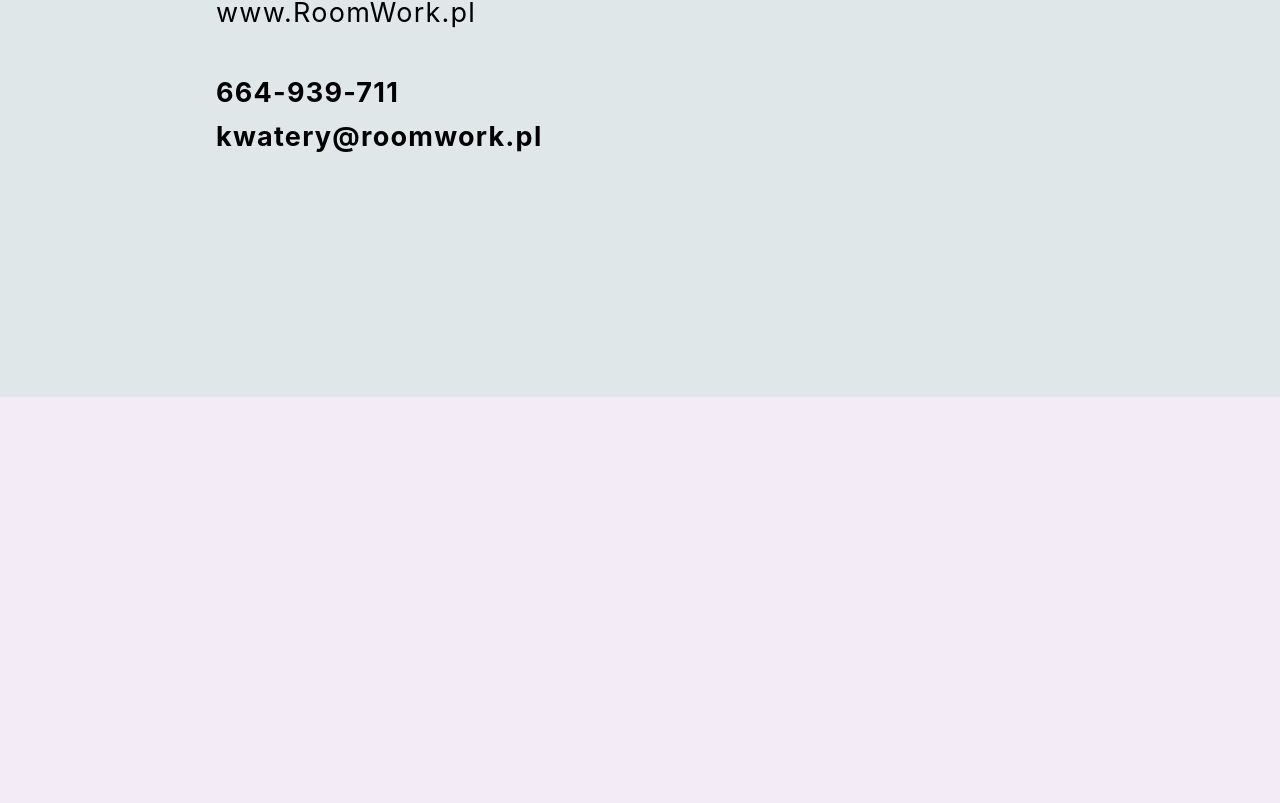
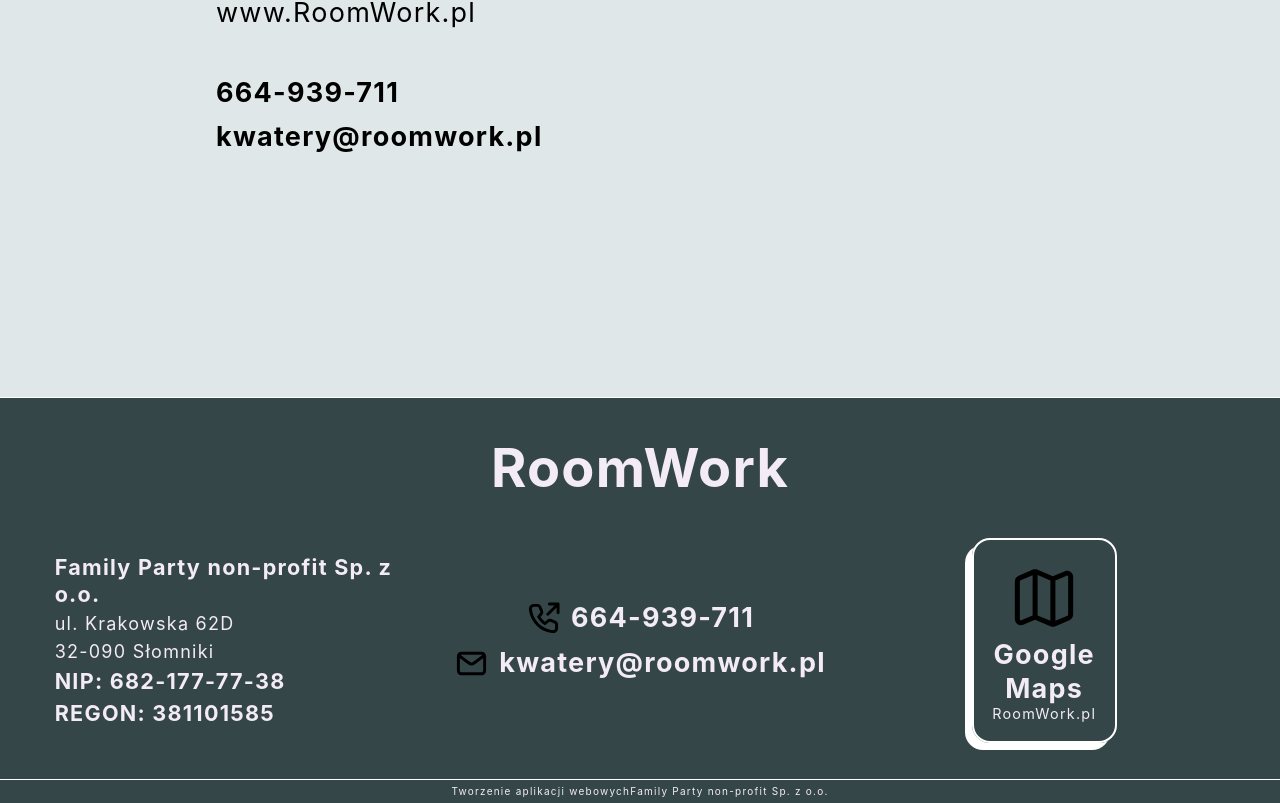
Before and after one commit to TDomagalski/nextjs-roomwork, a Next.js app: page /kontakt in a window 1280 px wide. Shown: the part 690-1493 px from the top of the page. Before the commit the page ends 1087 px from the top, so only its background shows below. Built offline with nearby package versions, Linux system fonts and the light colour scheme.

Commit message:
feat(Footer component): add Footer component, styles with rwd

```diff
--- /dev/null
+++ b/src/components/Footer.js
@@ -0,0 +1,77 @@
+import Image from "next/image";
+
+import styles from "../styles/components/footer.module.scss";
+
+export default function Footer() {
+	return (
+		<footer className={styles.footer_bar}>
+			<div className={styles.container}>
+				<div className={styles.footer_company}>
+					<div className={styles.footer_logo}>
+						{/* <RoomWorkLogo /> */}
+						<span>RoomWork</span>
+					</div>
+
+					<div className={styles.Contact_info}>
+						<p className={styles.info_company}>
+							Family Party non-profit Sp. z o.o.
+						</p>
+						<p className={styles.info_adress}>ul. Krakowska 62D</p>
+						<p className={styles.info_city}>32-090 Słomniki</p>
+						<p className={styles.info_nip}>NIP: 682-177-77-38</p>
+						<p className={styles.info_regon}>REGON: 381101585</p>
+					</div>
+
+					<div className={styles.page_link_phoneEmail}>
+						<div className={styles.phone}>
+							<Image
+								src="/phone_call-icon.svg"
+								alt="Call to Us"
+								width={35}
+								height={35}
+								priority
+							/>
+							<span>664-939-711</span>
+						</div>
+						<div className={styles.email}>
+							<Image
+								src="/email-icon.svg"
+								alt="Write e-mail to Us"
+								width={35}
+								height={35}
+								priority
+							/>
+							<span>kwatery@roomwork.pl</span>
+						</div>
+					</div>
+
+					<div className={styles.footer_map}>
+						<a
+							target="_blank"
+							href="https://goo.gl/maps/1rLyXMZ9f5FsHLAJ8"
+							rel="noreferrer"
+						>
+							{/* <GoogleMapImg /> */}
+							<Image
+								src="/map-icon.svg"
+								alt="Google Maps"
+								width={80}
+								height={80}
+								priority
+							/>
+							<span className={styles.title}>Google Maps</span>
+							<span className={styles.subtitle}>RoomWork.pl</span>
+						</a>
+					</div>
+				</div>
+			</div>
+
+			<div className={styles.footer_desine}>
+				<span>
+					Tworzenie aplikacji webowych
+					<a href="/">Family Party non-profit Sp. z o.o.</a>
+				</span>
+			</div>
+		</footer>
+	);
+}
--- a/src/components/Layout.js
+++ b/src/components/Layout.js
@@ -1,5 +1,6 @@
 import Infobar from "./Infobar";
 import Navbar from "./Navbar";
+import Footer from "./Footer";
 
 export default function Layout({ children }) {
 	return (
@@ -7,6 +8,7 @@
 			<Infobar />
 			<Navbar />
 			<div>{children}</div>
+			<Footer />
 		</>
 	);
 }
--- /dev/null
+++ b/src/styles/components/footer.module.scss
@@ -0,0 +1,197 @@
+@import '../variables';
+
+.page_link_phoneEmail {
+  flex-basis: 100%;
+  margin: 2rem 0;
+  .phone, .email {
+    display: flex;
+    justify-content: center;
+    align-items: center;
+    margin: 10px 0;
+    img {
+      margin-right: 10px;
+    }
+    span {
+      font-weight: 700;
+    }
+  }
+}
+
+.Contact_info {
+  margin-bottom: 3rem;
+
+  p {
+    margin: 0;
+    margin-top: 5px;
+    &.info_company, &.info_nip, &.info_regon {
+      font-weight: 700;
+    }
+  }
+
+  a {
+    display: inline-block;
+    margin: 2rem 0;
+  }
+}
+
+.footer_bar {
+  background-color: $color-harbor-grenade;
+  border-top: 1px solid $color-border-white;
+  color: $color-font-white;
+
+  .container {
+    margin: 2rem auto;
+
+    .footer_company {
+      display: flex;
+      justify-content: center;
+      align-items: stretch;
+      flex-wrap: wrap;
+
+      .footer_logo {
+        flex-basis: 100%;
+        box-sizing: border-box;
+        display: flex;
+        justify-content: center;
+        align-items: center;
+        font-weight: 700;
+        font-size: 2rem;
+        margin-bottom: 2rem;
+      }
+
+      .Contact_info {
+        margin-bottom: 0;
+        flex-basis: 100%;
+
+        p {
+          margin-bottom: 5px;
+        }
+      }
+
+      .footer_map {
+        flex-basis: 50%;
+        margin: auto;
+        a {
+          text-decoration: none;
+          color: $color-font-white;
+          text-align: center;
+          width: auto;
+          height: 100%;
+          display: flex;
+          flex-direction: column;
+          justify-content: center;
+          align-items: center;
+          border: 2px solid $color-border-white;
+          border-radius: 1rem;
+          box-shadow: -7px 7px 0px 0px $color-bg-fullWhite;
+          padding: 1rem;
+
+          span {
+            font-weight: 700;
+            &.subtitle {
+              font-size: 0.6rem;
+              font-weight: 400;
+            }
+          }
+        }
+      }
+    }
+  }
+
+  .footer_desine {
+    padding: 5px 0;
+    width: 100%;
+    text-align: center;
+    font-size: 10px;
+    border-top: 1px solid $color-border-white;
+    display: flex;
+    justify-content: space-around;
+    align-items: center;
+  }
+}
+
+@media (min-width: 920px) {
+  .footer_bar {
+    .container {
+      margin: 2rem auto;
+
+      .footer_company {
+        display: flex;
+        justify-content: space-around;
+        align-items: center;
+        flex-wrap: wrap;
+        padding: 0 2rem;
+
+        .footer_logo {
+          flex-basis: 100%;
+          font-size: 3rem;
+          svg {
+            width: 50%;
+          }
+        }
+
+        .footer_info {
+          flex-basis: auto;
+          font-size: 1.2rem;
+          flex-basis: 40%;
+          margin: 0;
+
+          .footer_info_details {
+            display: flex;
+            justify-content: center;
+            align-items: center;
+            flex-wrap: wrap;
+            span {
+              flex-basis: 100%;
+              margin: 3px 0;
+            }
+          }
+        }
+
+        .Contact_info, .page_link_phoneEmail, .footer_map {
+          flex-basis: 30%;
+        }
+
+        .Contact_info {
+          .info_company, .info_nip, .info_regon {
+            font-size: 1.2rem;
+          }
+        }
+
+        .page_link_phoneEmail {
+          font-size: 1.5rem;
+        }
+
+        .footer_map {
+          flex-grow: 0;
+          margin: 0;
+          a {
+            width: 40%;
+            margin: auto;
+            transition: 0.25s ease;
+            &:hover {
+              box-shadow: -5px 5px 0px 0px $color-harbor-sky;
+            }
+            span {
+              font-size: 1.5rem;
+              &.subtitle {
+                font-size: 0.8rem;
+              }
+            }
+          }
+        }
+      }
+    }
+
+    .footer_desine {
+      padding: 5px 0;
+      width: 100%;
+      text-align: center;
+      font-size: 10px;
+      border-top: 1px solid $color-border-white;
+      display: flex;
+      justify-content: space-around;
+      align-items: center;
+    }
+  }
+}
--- a/src/styles/pages/Kontakt.module.scss
+++ b/src/styles/pages/Kontakt.module.scss
@@ -1,21 +1,4 @@
 @import '../variables';
-
-.Contact_info {
-  margin-bottom: 3rem;
-
-  p {
-    margin: 0;
-    margin-top: 5px;
-    &.info_company, &.info_nip, &.info_regon {
-      font-weight: 700;
-    }
-  }
-
-  a {
-    display: inline-block;
-    margin: 2rem 0;
-  }
-}
 
 .page_link_phoneEmail {
   flex-basis: 100%;
```
Also changed, not shown: public/map-icon.svg (added).
